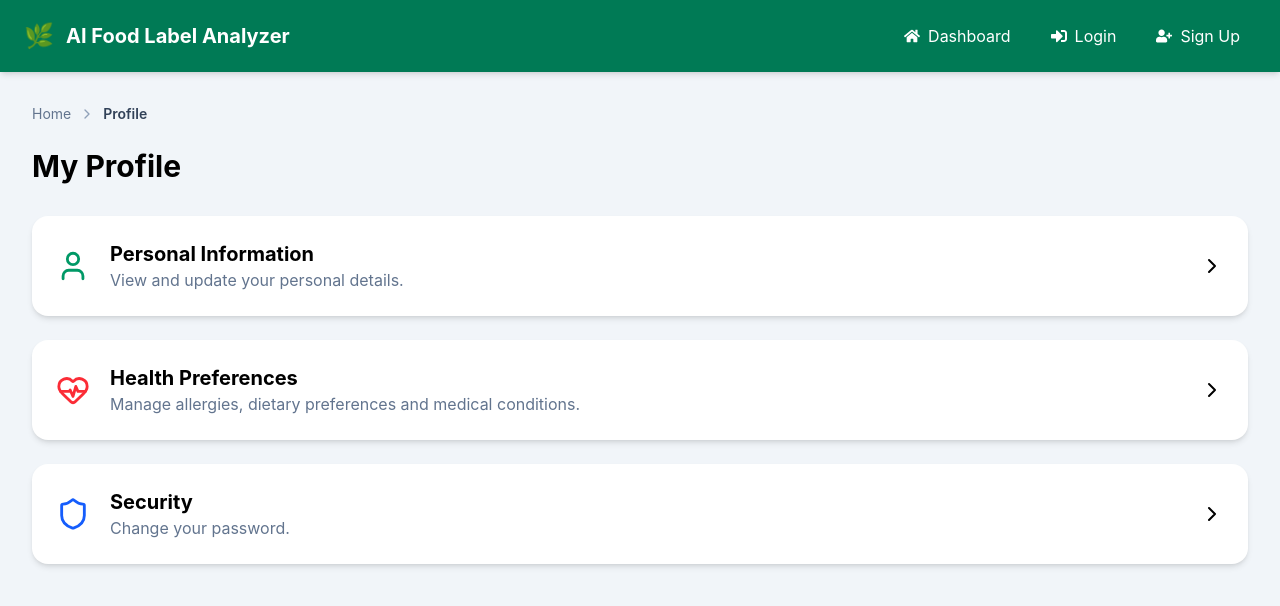
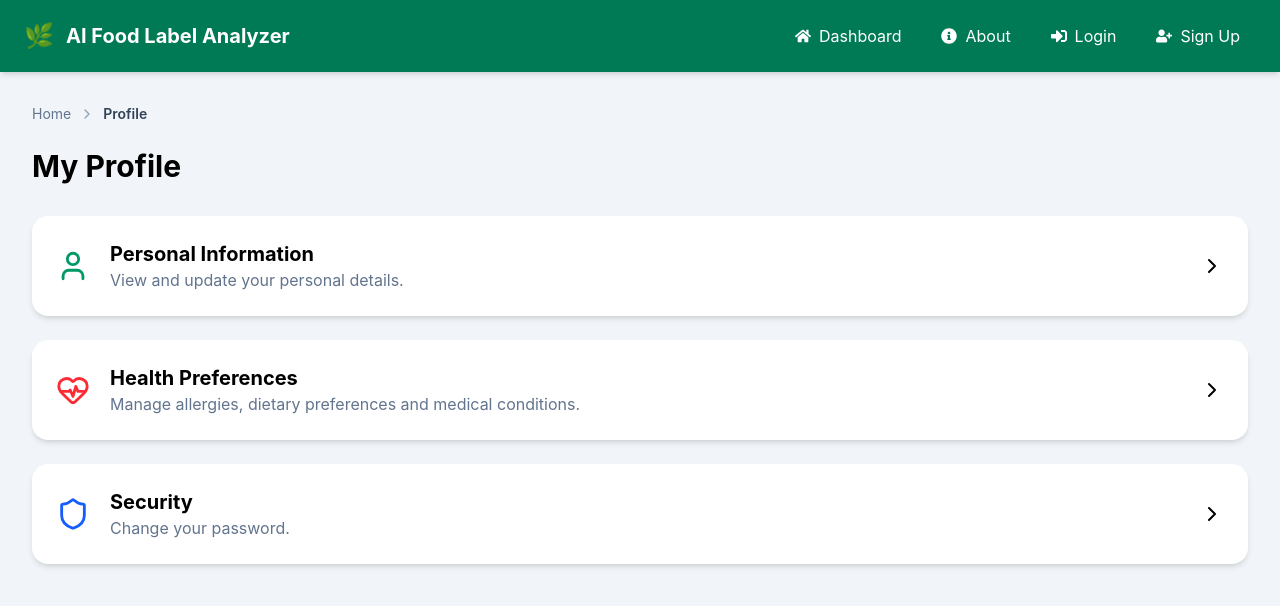
Before and after one commit to shahana-salim/AI-Food-Label-Analyzer, a React app in the folder frontend/: page /profile in a window 1280 px wide. Shown: the top 606 px of the page. Built offline with nearby package versions, Linux system fonts and the light colour scheme; no server answers; sample sign-in values are in the browser's storage; the HTML template or start-up script is replaced by a standard one.

Commit message:
Add About section to dashboard

```diff
--- a/frontend/src/components/Sidebar.jsx
+++ b/frontend/src/components/Sidebar.jsx
@@ -7,6 +7,7 @@ import {
     FaSignInAlt,
     FaUserPlus,
     FaBalanceScale,
+    FaInfoCircle,
 } from "react-icons/fa";
 
 import { useEffect, useState } from "react";
@@ -119,6 +120,35 @@ function Sidebar({ handleLogout }) {
 
                     </button>
 
+                    {/* About */}
+
+                    <button
+                        onClick={() => {
+                            if (location.pathname === "/") {
+                                document.getElementById("about")?.scrollIntoView({
+                                    behavior: "smooth",
+                                });
+                            } else {
+                                navigate("/?section=about");
+                            }
+                        }}
+                        className="
+                            flex
+                            items-center
+                            gap-2
+                            px-4
+                            py-2
+                            rounded-lg
+                            transition
+                            hover:bg-emerald-600
+                        "
+                    >
+                        <FaInfoCircle />
+
+                        <span>
+                            About
+                        </span>
+                    </button>
 
                     {!isLoggedIn ? (
 
--- a/frontend/src/pages/Dashboard.jsx
+++ b/frontend/src/pages/Dashboard.jsx
@@ -2,7 +2,7 @@
 import HeroCard from "../components/HeroCard";
 import StatCard from "../components/StatCard";
 import UploadCard from "../components/UploadCard";
-
+import About from "../components/About";
 
 import { useEffect, useState } from "react";
 
@@ -166,7 +166,7 @@ function Dashboard() {
                 )}
 
             </main>
-
+           <About />
         </div>
 
     );
```
Also changed, not shown: frontend/src/components/About.jsx (added).
